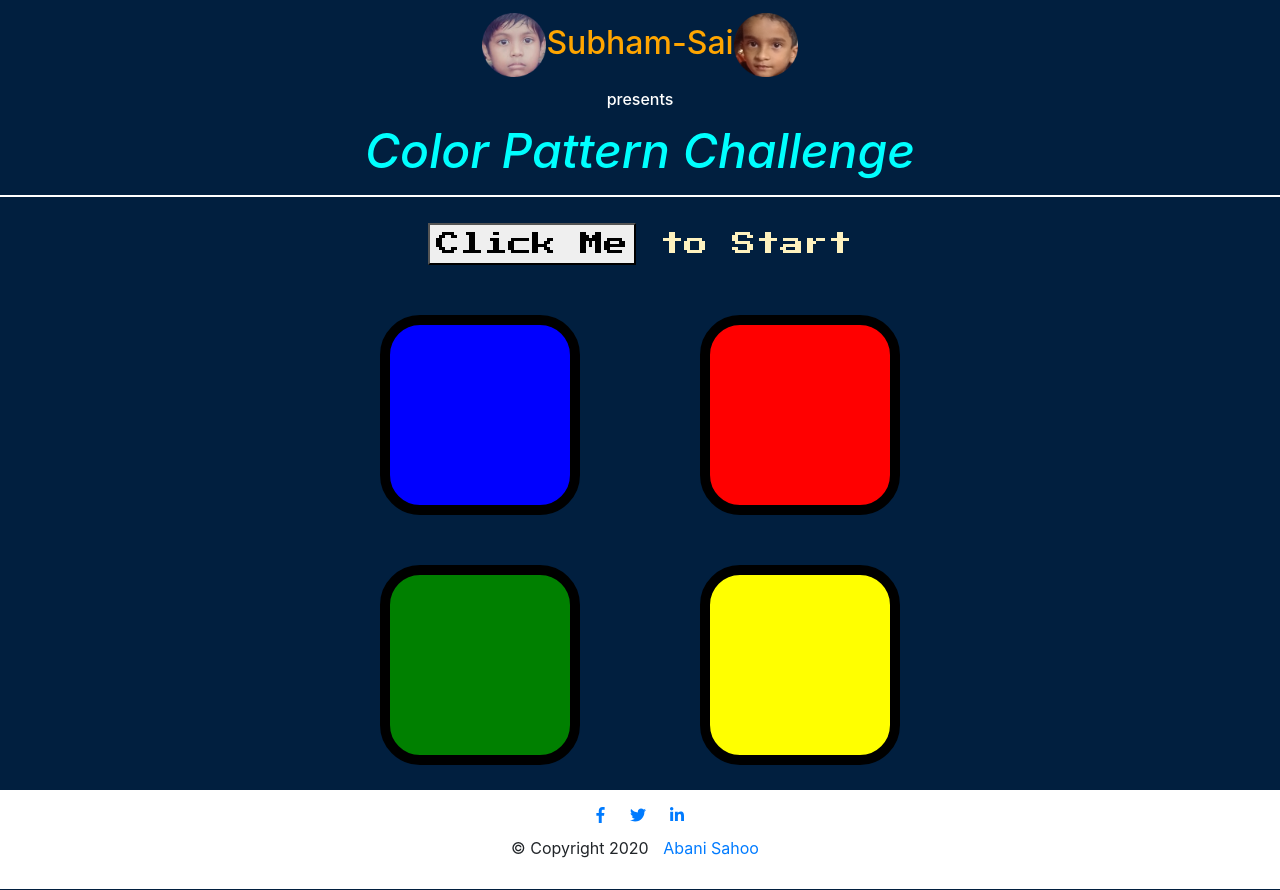
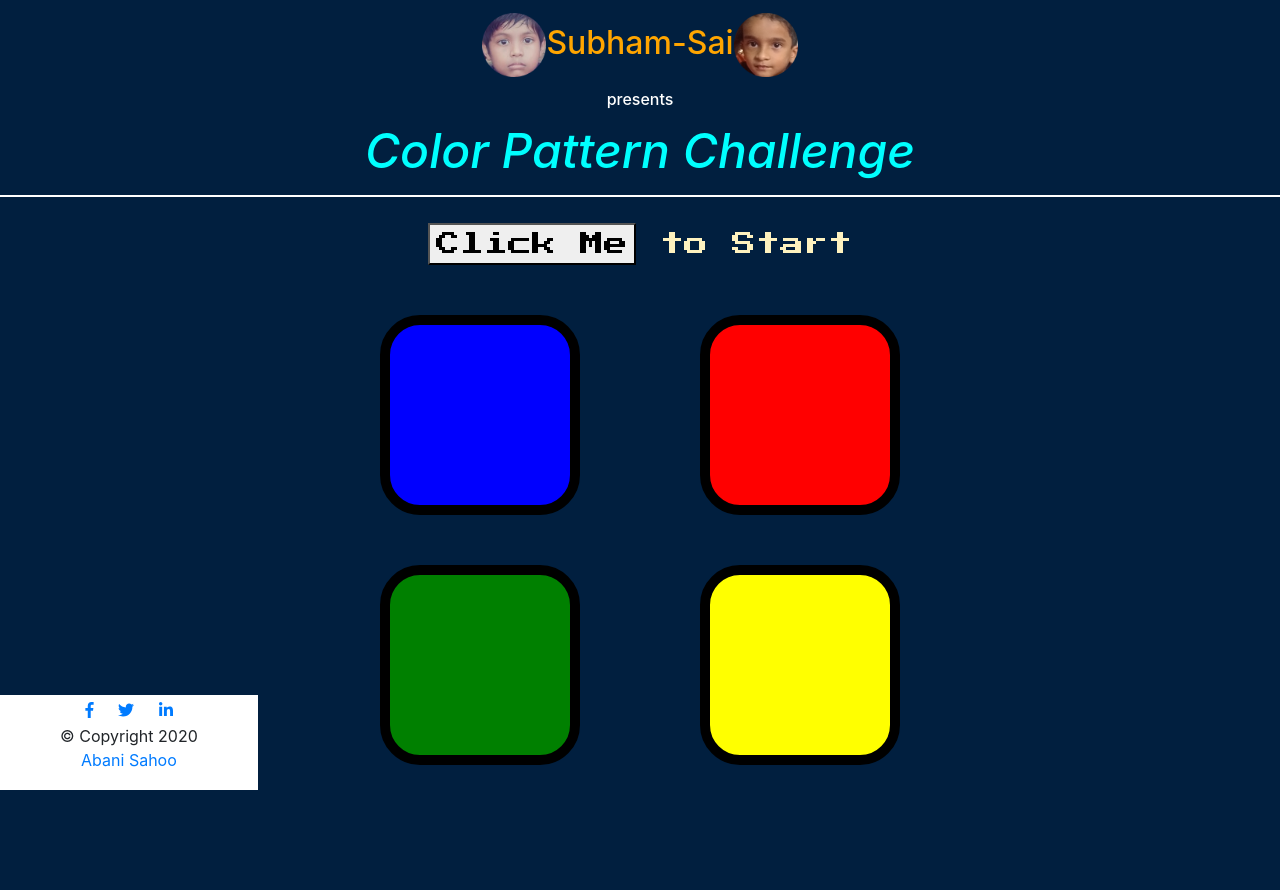
Before and after one commit to techieabani/subham-sai-game, a plain HTML site: page index.html in a window 1280 px wide. After the commit the page ends 800 px from the top, so only its background shows below. Drawn offline with nearby package versions, Linux system fonts and the light colour scheme.

Commit message:
Added position to the footer section

```diff
--- a/styles.css
+++ b/styles.css
@@ -1,6 +1,7 @@
 body {
   text-align: center;
   background-color: #011F3F;
+  position: relative;
 }
 
 hr {
@@ -47,8 +48,8 @@ border: 1px solid white;
 
 .white-section {
   background-color: #fff;
-  height: 5%;
-  margin-bottom: 0.1%;
+  position: absolute;
+  bottom: 0px;
 }
 
 #level-title {
```
